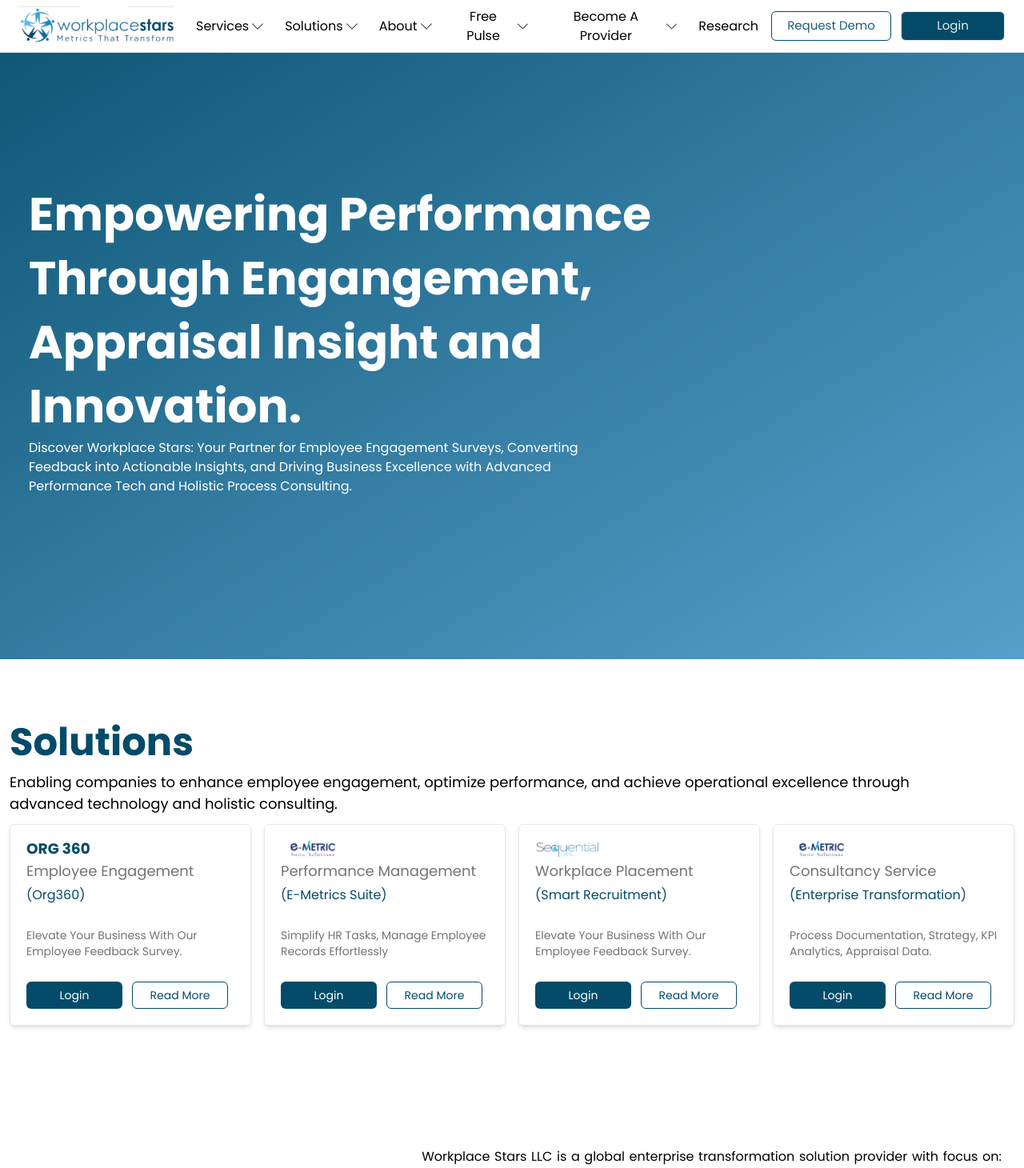
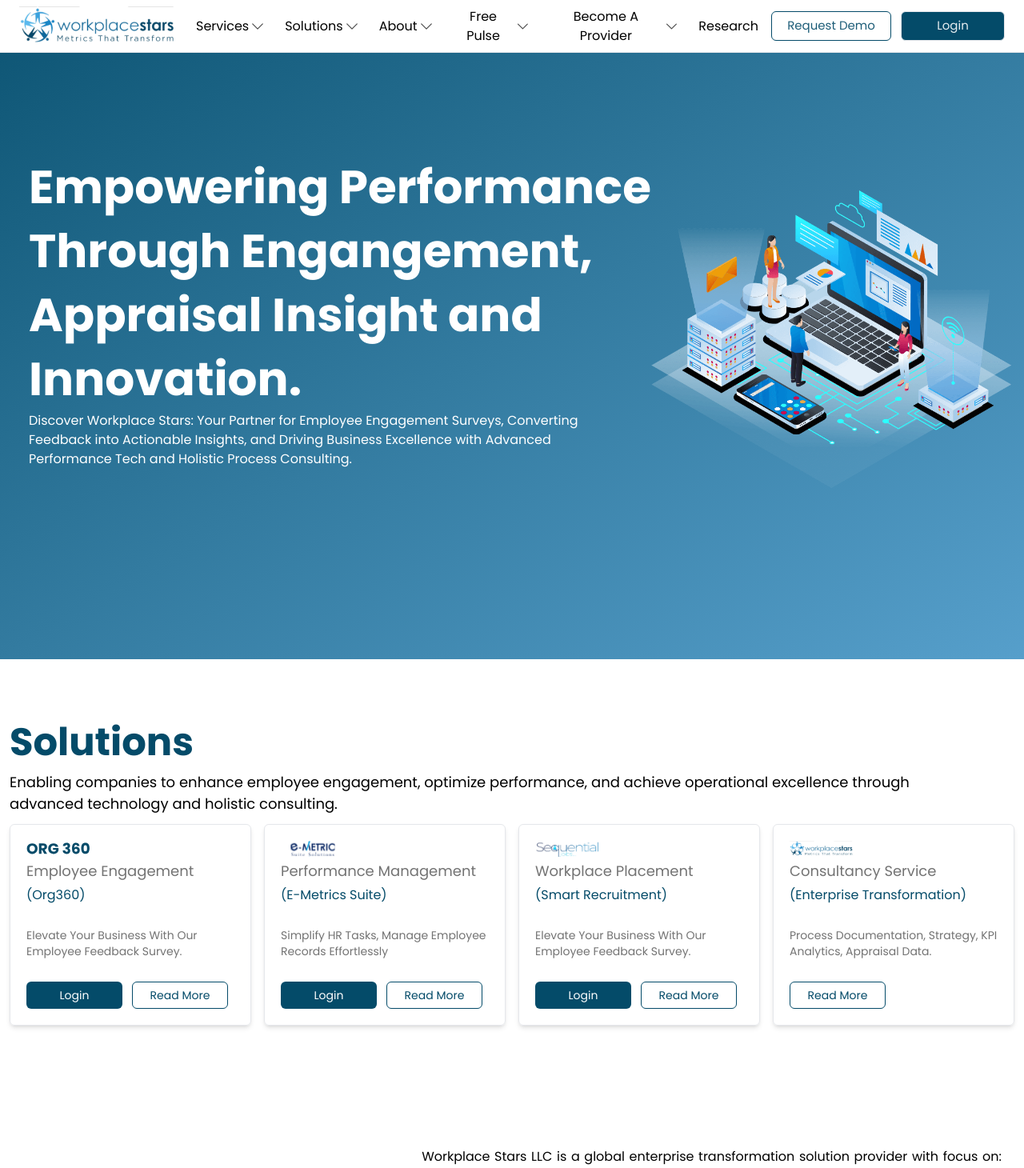
Before and after one commit to Tomation-Solution/work-place-stars-integration, a React (Vite) app: page / in a window 1280 px wide. Shown: the top 1460 px of the page at 80% size. Built offline with nearby package versions, Linux system fonts and the light colour scheme.

Commit message:
fix:made changes to hero,created our service page and changed urls

```diff
--- a/src/App.tsx
+++ b/src/App.tsx
@@ -5,6 +5,7 @@
 import { Suspense, lazy } from "react";
 import Loader from "./components/Loader";
 import DashboardLayout from "./layout/DashboardLayout";
+import OurServices from "./pages/services/OurServices";
 
 function App() {
   const HomePage = lazy(() => import("./pages/HomePage"));
@@ -48,6 +49,16 @@
         </Suspense>
       ),
       errorElement: <ErrorPage />,
+    },
+    {
+      path: "/our-services",
+      element: (
+        <Suspense fallback={<Loader />}>
+          <DashboardLayout>
+            <OurServices />
+          </DashboardLayout>
+        </Suspense>
+      ),
     },
     {
       path: "/services/corporate-strategy",
--- a/src/components/CustomPopOverWithForm.tsx
+++ b/src/components/CustomPopOverWithForm.tsx
@@ -93,7 +93,7 @@
                   {/* Form section for big screens */}
                   <div className="hidden lg:grid font-normal">
                     {/* This form will only be displayed on screens with a width of 1024px or larger */}
-                    <form className="mt-4">
+                    <form className="mt-4 h-[460px]">
                       <div className="mb-4">
                         <label
                           htmlFor="name"
@@ -125,6 +125,25 @@
                         />
                       </div>
 
+                       {/* Soluitons multi dropdown */}
+                       <div className="mb-4">
+                        <label
+                          htmlFor="solution"
+                          className="block text-sm font-normal text-gray-700"
+                        >
+                          Solution
+                        </label>
+                        {/* <CustomListBox /> */}
+                        <Select
+                          isMulti={true}
+                          defaultValue={selectedSolutions}
+                          // onChange={setSelectedOption}
+                          options={solutionOptions}
+                          onChange={handleSelectSolutionChange as any}
+
+                        />
+                      </div>
+
                       {/* Services multi dropdown */}
                       <div className="mb-4">
                         <label
@@ -139,27 +158,12 @@
                           defaultValue={selectedServices}
                           // onChange={setSelectedOption}
                           options={serviceOptions}
+                          // minMenuHeight={800}
                           onChange={handleSelectServiceChange as any}
                         />
                       </div>
 
-                      {/* Soltitons multi dropdown */}
-                      <div className="mb-4">
-                        <label
-                          htmlFor="solution"
-                          className="block text-sm font-normal text-gray-700"
-                        >
-                          Solution
-                        </label>
-                        {/* <CustomListBox /> */}
-                        <Select
-                          isMulti={true}
-                          defaultValue={selectedSolutions}
-                          // onChange={setSelectedOption}
-                          options={solutionOptions}
-                          onChange={handleSelectSolutionChange as any}
-                        />
-                      </div>
+
 
                       <div className="mb-4">
                         <label
--- a/src/components/SolutionsCard.tsx
+++ b/src/components/SolutionsCard.tsx
@@ -10,6 +10,7 @@
     aboutHeaderText: string;
     readMore: string;
     freePulse: string;
+    consultancy:boolean;
 
 }
 interface SolutionCardProps{
@@ -28,12 +29,15 @@
         <p className="text-[#737373] capitalize" >{item.aboutHeaderText}</p>
 
             <div  className="flex mx-0 items-center gap-3" >
+                {!item.consultancy ?
+
                 <Link to={item.freePulse} >
                     <button className='w-[120px] py-[6px] bg-primary text-white border border-transparent text-sm  rounded-md'> Login</button>
-                </Link>
-                {/* <Link to={item.readMore} target={item.freePulse === '' ? "" : "_blank"} > */}
+                </Link> :""
+            }
+
                 <Link to={item.readMore}  >
-                        <button  className='w-[120px] py-[6px] bg-transparent text-primary border border-primary text-sm   rounded-md' > Read More</button>
+                        <button  className={` w-[120px] py-[6px] bg-transparent text-primary border border-primary text-sm   rounded-md`} > Read More</button>
                 </Link>
             </div>
 
--- a/src/data/navData.tsx
+++ b/src/data/navData.tsx
@@ -7,7 +7,7 @@
     {
         headerText:'E-Metric Suite',
         aboutHeaderText:"Performance Management Software",
-        url:"https://emetricsuite.workplacestars.com"
+        url:"https://emetric.workplacestars.com"
     },
     {
         headerText:'Sequential Jobs',
@@ -32,7 +32,7 @@
     },
     {
         headerText:'International Market Entry',
-        url:"/services/international-market-entry"
+        url:"/our-services"
     },
 ]
 
--- a/src/data/solutionsCardData.tsx
+++ b/src/data/solutionsCardData.tsx
@@ -1,6 +1,7 @@
 import emetric from '../assets/solutions/emetric.svg'
 import org360 from '../assets/solutions/org.svg'
 import sequential from '../assets/solutions/sequential-logo.png'
+import workplaceStars from '../assets/logo.svg'
 
 export const allSolutionsCardData=[
     {
@@ -9,15 +10,17 @@
         solution:'(Org360)',
         aboutHeaderText:"Elevate your business with our Employee Feedback Survey.",
         readMore:"https://raredolls.workplacestars.com",
-        freePulse:"https://raredolls.tk/login.php"
+        freePulse:"https://raredolls.tk/login.php",
+        consultancy:false,
     },
     {
         image:emetric,
         headerText:'Performance Management',
         solution:'(E-Metrics Suite)',
         aboutHeaderText:"Simplify HR tasks, manage employee records effortlessly",
-        readMore:"https://emetricsuite.workplacestars.com",
-        freePulse:"https://app.emetricsuite.com/"
+        readMore:"https://emetric.workplacestars.com",
+        freePulse:"https://app.emetricsuite.com/",
+        consultancy:false,
     },
     {
         image:sequential,
@@ -26,15 +29,17 @@
         aboutHeaderText:"Elevate your business with our Employee Feedback Survey.",
         readMore:"https://sequentialjobs.workplacestars.com",
         freePulse:"https://app.sequentialjobs.com/login",
+        consultancy:false,
 
     },
     {
-        image:emetric,
+        image:workplaceStars,
         headerText:'Consultancy Service',
         solution:'(Enterprise Transformation)',
         aboutHeaderText:"process documentation, strategy, KPI analytics, appraisal data.",
-        readMore:"https://raredolls.tk/review/",
-        freePulse:""
+        readMore:"/our-services",
+        freePulse:"",
+        consultancy:true,
     },
 
 ]
--- /dev/null
+++ b/src/pages/services/OurServices.tsx
@@ -0,0 +1,48 @@
+import Banner from "../../components/Banner";
+import bannerImage from "../../assets/top-banner-image.jpg";
+import { allSolutionsCardData } from "../../data/solutionsCardData";
+import SolutionsCard from "../../components/SolutionsCard";
+import serviceImage from "../../assets/consultancy.jpg";
+
+const OurServices = () => {
+  return (
+    <section className="font-poppins ">
+      <Banner image={bannerImage} pageTitle="Our Services" />
+
+      <div className="container px-5 m8xlax-w- text-base mx-auto grid  grid-cols-1 lg:grid-cols-2  gap-5 my-[70px]">
+        <div className=" mb-[50px] font-light text-justify">
+          <h3 className="special-section-header  text-2xl md:text-4xl my-5">
+            Consultancy Services
+          </h3>
+          <p className="font-light">
+            To achieve enduring strategic success, an organization must
+            maintain robust strategic plans consistently. Enterprise Metric
+            Suite Solutions Limited comprises a diverse team of seasoned
+            professionals and consultants, each contributing their extensive
+            expertise to every project we undertake. Our organizational
+            framework includes a board, associates, and management team, all
+            dedicated to delivering top-notch services to empower our clients in
+            reaching their objectives. Feel free to enlist the support of our
+            experts, and we'll supply you with all the resources necessary.
+            <br />
+            <button className="bg-primary text-white text-md font-semibold py-2 px-4 rounded-md my-4">
+              Book an Appointment with Us
+            </button>
+          </p>
+        </div>
+        <div className="grid place-items-center ">
+          <img src={serviceImage} className="rounded-md" alt="about Image" />
+        </div>
+      </div>
+      <div className="h-full w-full  container px-3 mx-auto gap-7 my-[70px]">
+        <div className="grid grid-cols-1 sm:grid-cols-2 lg:grid-cols-3 xl:grid-cols-3 gap-4">
+          {allSolutionsCardData.slice(0, 3).map((item, index) => (
+            <SolutionsCard item={item} key={index} />
+          ))}
+        </div>
+      </div>
+    </section>
+  );
+};
+
+export default OurServices;
--- a/src/sections/Hero.tsx
+++ b/src/sections/Hero.tsx
@@ -1,11 +1,12 @@
 
-
+import heroImg from '../assets/hero-img.png'
 const Hero = () => {
   return (
-    <div className="font-poppins bg-gradient-to-br from-[#0d5574] via-[#337ba0] to-[#569fcb] p-4 h-screen w-full flex items-center  ">
+    <div className=" font-poppins bg-gradient-to-br from-[#0d5574] via-[#337ba0] to-[#569fcb] p-4 h-screen w-full flex items-center  ">
+
       <div className="  w-full h-full flex flex-column items-center ">
 
-        <div className="xl:col-span-2 ">
+        <div className="animate-bounce xl:col-span-2 ">
           <h3 className="text-white text-center md:text-left xs:text-red-400 text-[30px] leading-[50px]  sm:text-[38px] sm:leading-[63px] md:text-[45px] md:leading-[60px]  lg:text-[55px] lg:leading-[70px] xl:text-[58px] font-bold leading-1 ml-5   xl:leading-[80px]">
             Empowering Performance <br />
             Through Engangement, <br />
@@ -21,6 +22,9 @@
           </p>
         </div>
 
+        <div  className='col-span-1'>
+          <img src={heroImg} className='object-fit w-[450px] ' alt="" />
+        </div>
       </div>
 
     </div>
```
Also changed, not shown: src/assets/consultancy.jpg (added), src/assets/hero-img.png (added).
